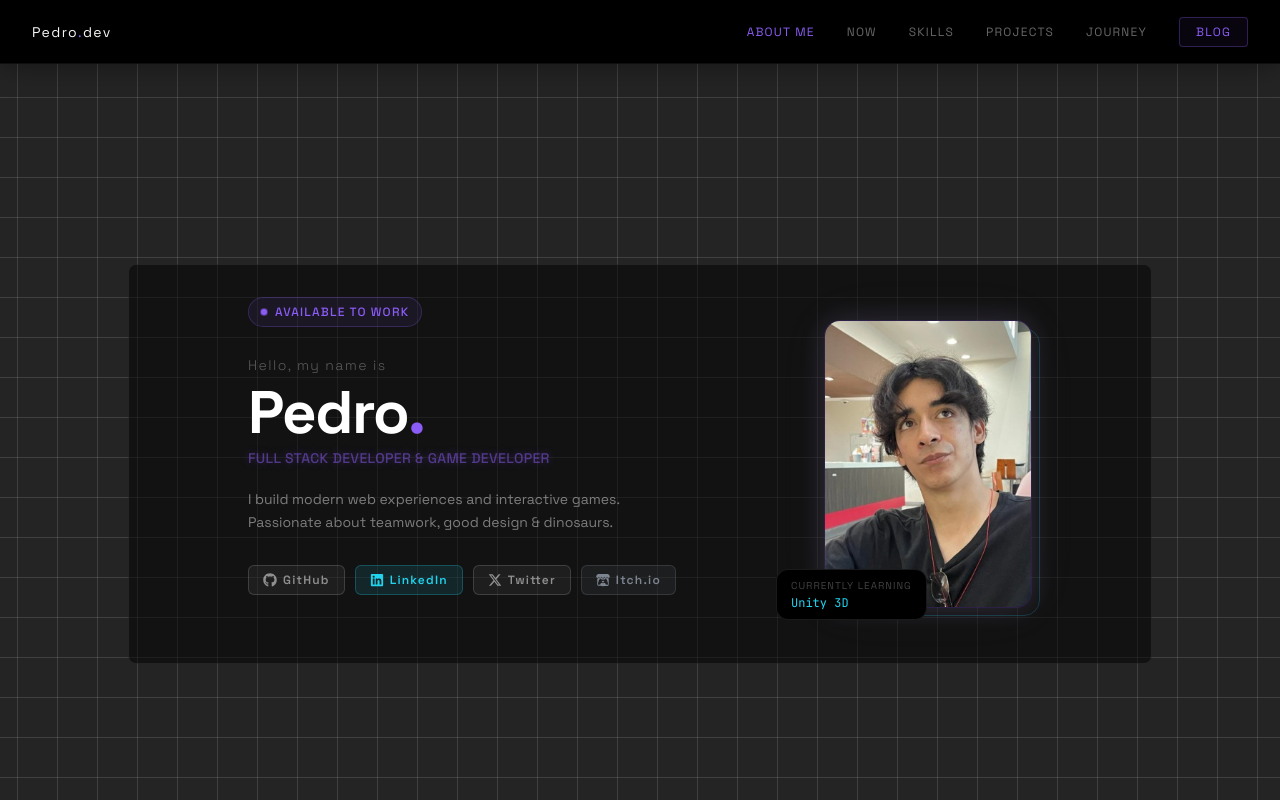
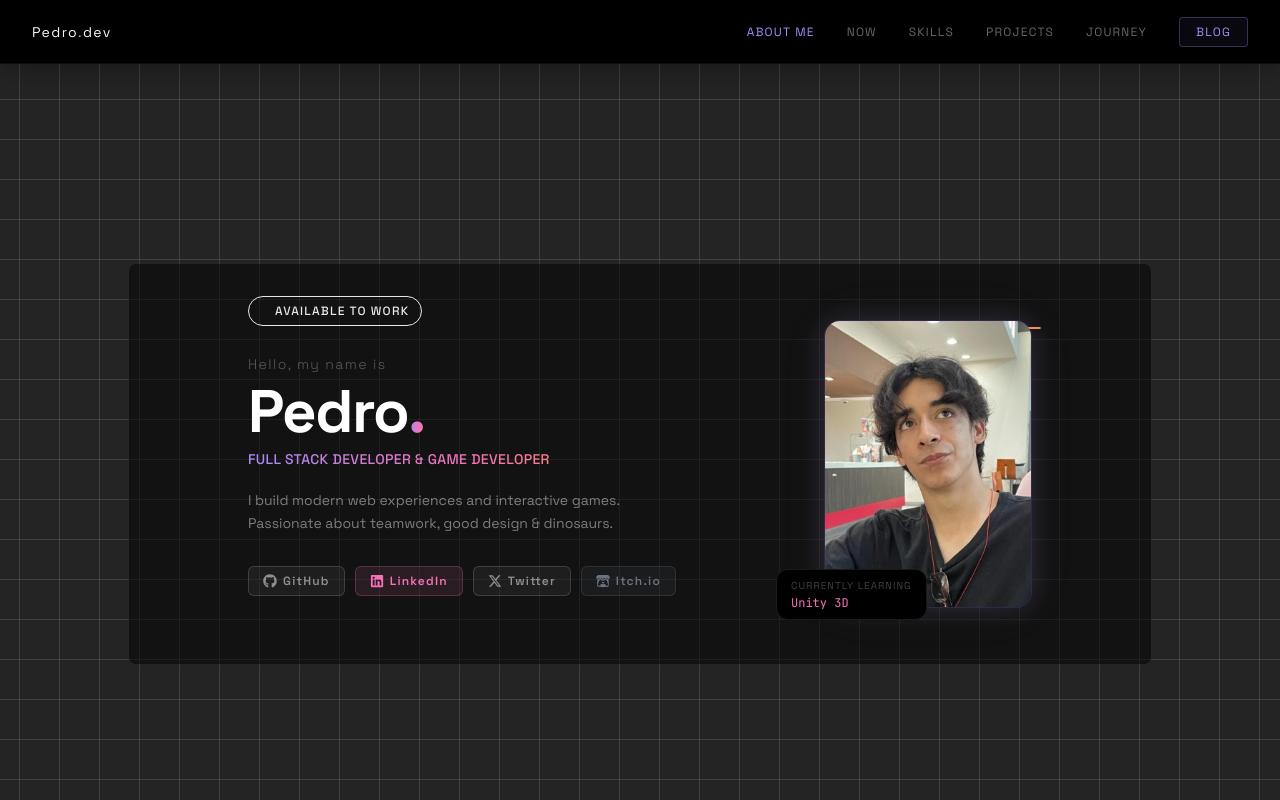
Before and after one commit to Peltre/devPortfolio, a React (Vite) app: page / in a window 1280 px wide. Shown: the top 800 px of the page. Built offline with nearby package versions, Linux system fonts and the light colour scheme; a web font is replaced by a local one.

Commit message:
Switch color palette to sunset
component rework incoming

```diff
--- a/App.jsx
+++ b/App.jsx
@@ -16,6 +16,8 @@ function App() {
                 className="grid-pattern-animated absolute inset-0 pointer-events-none"
 
             />
+            {/* Vertical sunset wash - travels from navbar to footer */}
+            <div className="page-sunset-wash absolute inset-0 pointer-events-none" />
             <div className="relative z-10 bg-black/15">
                 <Navbar />
                 <MCover />
--- a/index.css
+++ b/index.css
@@ -2,16 +2,23 @@
 
 @theme {
     --color-primary-300: #c4b5fd;
-    --color-primary-400: #8b5cf6;
+    --color-primary-400: #a78bfa;
     --color-primary-500: #7c3aed;
 
-    --color-secondary-300: #9aa3b0;
-    --color-secondary-400: #7d8590;
-    --color-secondary-500: #5b6470;
+    --color-secondary-300: #9ca3af;
+    --color-secondary-400: #6b7280;
+    --color-secondary-500: #4b5563;
 
-    --color-accent-300: #67e8f9;
-    --color-accent-400: #22d3ee;
-    --color-accent-500: #06b6d4;
+    --color-accent-300: #f9a8d4;
+    --color-accent-400: #f472b6;
+    --color-accent-500: #db2777;
+
+    --color-accent-amber-300: #fdba74;
+    --color-accent-amber-400: #fb923c;
+    --color-accent-amber-500: #ea580c;
+
+    --color-highlight-pink: #ff5fa7;
+    --color-highlight-blue: #4da3ff;
 
     --font-sans: "Space Grotesk", ui-sans-serif, system-ui, sans-serif;
     --font-mono: "JetBrains Mono", ui-monospace, "SFMono-Regular", monospace;
@@ -25,16 +32,20 @@
    change. */
 :root {
     --primary-300-rgb: 196 181 253;
-    --primary-400-rgb: 139 92 246;
+    --primary-400-rgb: 167 139 250;
     --primary-500-rgb: 124 58 237;
 
-    --secondary-300-rgb: 154 163 176;
-    --secondary-400-rgb: 125 133 144;
-    --secondary-500-rgb: 91 100 112;
+    --secondary-300-rgb: 156 163 175;
+    --secondary-400-rgb: 107 114 128;
+    --secondary-500-rgb: 75 85 99;
 
-    --accent-300-rgb: 103 232 249;
-    --accent-400-rgb: 34 211 238;
-    --accent-500-rgb: 6 182 212;
+    --accent-300-rgb: 249 168 212;
+    --accent-400-rgb: 244 114 182;
+    --accent-500-rgb: 219 39 119;
+
+    --accent-amber-300-rgb: 253 186 116;
+    --accent-amber-400-rgb: 251 146 60;
+    --accent-amber-500-rgb: 234 88 12;
 }
 
 @font-face {
@@ -176,6 +187,45 @@ html {
     animation: gridMove 2.5s steps(40, end) infinite;
 }
 
+@keyframes sunsetShift {
+    0%, 100% {
+        background-position: 0% 50%;
+    }
+    50% {
+        background-position: 100% 50%;
+    }
+}
+
+.sunset-grad {
+    background: linear-gradient(90deg, var(--color-primary-400), #f472b6, #fb923c, #f472b6, var(--color-primary-400));
+    background-size: 300% 100%;
+    -webkit-background-clip: text;
+    -webkit-text-fill-color: transparent;
+    background-clip: text;
+    color: transparent;
+    display: inline-block;
+    animation: sunsetShift 6s ease-in-out infinite;
+}
+
+.sunset-frame {
+    position: relative;
+}
+
+.sunset-frame::before {
+    content: "";
+    position: absolute;
+    inset: -1px;
+    border-radius: inherit;
+    padding: 1px;
+    background: linear-gradient(120deg, var(--color-primary-400), #f472b6, #fb923c, var(--color-primary-400));
+    background-size: 300% 300%;
+    animation: sunsetShift 8s ease-in-out infinite;
+    -webkit-mask: linear-gradient(#000 0 0) content-box, linear-gradient(#000 0 0);
+    -webkit-mask-composite: xor;
+    mask-composite: exclude;
+    pointer-events: none;
+}
+
 @keyframes gridMove {
     from {
         background-position: 0px 0px;
--- a/src/components/Journey.jsx
+++ b/src/components/Journey.jsx
@@ -60,7 +60,7 @@ function Journey() {
         <section id="journey" className="px-8 md:px-20 py-16 scroll-mt-20">
             {/* Header */}
             <div className="mb-10">
-                <p className="font-mono text-xs uppercase tracking-widest text-white/35 mb-2">
+                <p className="font-mono text-xs uppercase tracking-widest mb-2" style={{ color: "var(--sunset-journey)" }}>
                     04 / Journey
                 </p>
                 <h2 className="text-3xl font-light text-white/90">How I got here</h2>
--- a/src/components/MCover.jsx
+++ b/src/components/MCover.jsx
@@ -12,12 +12,12 @@ function MCover() {
                 {/* Left side */}
                 <div className="flex-1 max-w-lg">
                     {/* Available to work pill */}
-                    <div className="inline-flex items-center gap-2 bg-primary-400/8 border border-primary-400/25 rounded-full px-3 py-1.5 mb-7">
+                    <div className="inline-flex items-center gap-2 border rounded-full px-3 py-1.5 mb-7" style={{ background: "color-mix(in srgb, var(--sunset-hero) 8%, transparent)", borderColor: "color-mix(in srgb, var(--sunset-hero) 25%, transparent)" }}>
                         <span className="relative flex w-1.5 h-1.5">
-                            <span className="absolute inline-flex h-full w-full rounded-full bg-primary-400 opacity-60 animate-ping" />
-                            <span className="relative inline-flex w-1.5 h-1.5 rounded-full bg-primary-400" />
+                            <span className="absolute inline-flex h-full w-full rounded-full opacity-60 animate-ping" style={{ background: "var(--sunset-hero)" }} />
+                            <span className="relative inline-flex w-1.5 h-1.5 rounded-full" style={{ background: "var(--sunset-hero)" }} />
                         </span>
-                        <span className="text-xs font-medium text-primary-400 tracking-widest uppercase">
+                        <span className="text-xs font-medium tracking-widest uppercase" style={{ color: "var(--sunset-hero)" }}>
                             Available to work
                         </span>
                     </div>
@@ -27,9 +27,9 @@ function MCover() {
                         Hello, my name is
                     </p>
                     <h1 className="text-6xl font-bold text-white leading-[1.05] tracking-tight mb-1">
-                        Pedro<span className="text-primary-400">.</span>
+                        Pedro<span className="sunset-grad">.</span>
                     </h1>
-                    <p className="text-sm uppercase tracking-wide text-primary-400/50 font-medium mb-5 [text-shadow:0_0_8px_rgba(var(--primary-400-rgb)/0.3)]">
+                    <p className="sunset-grad text-sm uppercase tracking-wide font-medium mb-5">
                         Full Stack Developer &amp; Game Developer
                     </p>
                     {/* Bio */}
@@ -84,7 +84,7 @@ function MCover() {
                     <div className="relative">
 
                         {/* Overlay decor border */}
-                        <div className="absolute top-2 left-2 -right-2 -bottom-2 rounded-2xl border border-accent-400/20 pointer-events-none" />
+                        <div className="sunset-frame absolute top-2 left-2 -right-2 -bottom-2 rounded-2xl pointer-events-none" />
 
                         {/* 3. Picture */}
                         <div className="w-52 h-72 rounded-2xl border border-primary-400/15 overflow-hidden bg-primary-500/10 relative z-10 ember-breathe">
--- a/src/components/Projects.jsx
+++ b/src/components/Projects.jsx
@@ -63,7 +63,7 @@ function Projects() {
         <section id="proyectos" className="px-8 md:px-20 py-10 scroll-mt-20">
             {/* Header */}
             <div className="mb-12">
-                <p className="text-xs tracking-widest uppercase text-white/35 font-mono mb-2"> 03 / Projects</p>
+                <p className="text-xs tracking-widest uppercase font-mono mb-2" style={{ color: "var(--sunset-projects)" }}> 03 / Projects</p>
                 <h2 className="text-3xl font-light text-white/90">Things I've built</h2>
             </div>
             {/* Card grid */}
--- a/src/components/StatusRow.jsx
+++ b/src/components/StatusRow.jsx
@@ -33,7 +33,7 @@ function useElapsedSince(date) {
 function TimeBlock({ value, label }) {
     return (
         <div className="flex flex-col items-center">
-            <span className="clock-digits text-5xl md:text-6xl text-primary-400 tabular-nums glow-text">
+            <span className="sunset-grad clock-digits text-5xl md:text-6xl tabular-nums glow-text">
                 {value}
             </span>
             <span className="text-[10px] uppercase tracking-widest text-white/40 mt-2 font-mono">
@@ -135,7 +135,7 @@ function StatusRow() {
         <section id="now" className="px-8 md:px-20 py-16 scroll-mt-20">
             {/* Header */}
             <div className="mb-8">
-                <p className="font-mono text-xs uppercase tracking-widest text-white/35 mb-2">
+                <p className="font-mono text-xs uppercase tracking-widest mb-2" style={{ color: "var(--sunset-now)" }}>
                     01 / Now
                 </p>
                 <h2 className="text-3xl font-light text-white/90">What I'm up to</h2>
--- a/src/utils/techColors.js
+++ b/src/utils/techColors.js
@@ -1,8 +1,6 @@
 // A single orange -> yellow -> light blue glow spectrum shared across the
-// site. Every tech tag pulls its color from this gradient instead of an
-// arbitrary per-brand hue, so the whole tag system reads as one family.
-// Add a new tool to the `techs` array below and it gets the next color in
-// the rotation automatically.
+// site. Skills.jsx uses this for its category colors (grouping unrelated
+// techs into a handful of buckets, where brand colors would be meaningless).
 //
 // These hexes mirror the --color-primary / --color-secondary / --color-accent
 // tokens defined in index.css (@theme). This file can't use var(--...))
@@ -11,39 +9,40 @@
 // with a raw hex value. If you change the palette in index.css, update
 // this array to match.
 export const glowGradient = [
-    "#7c3aed", // primary-500 — deep mustard
-    "#8b5cf6", // primary-400 — mustard
-    "#c4b5fd", // primary-300 — pale mustard glow
-    "#5b6470", // secondary-500 — amber
-    "#7d8590", // secondary-400 — amber-yellow
-    "#9aa3b0", // secondary-300 — yellow
-    "#06b6d4", // accent-500 — cyan
-    "#22d3ee", // accent-400 — cyan glow
-    "#67e8f9", // accent-300 — light cyan glow
-    "#cffafe", // accent-200 — pale cyan glow
+    "#16c960", // primary-500 — deep terminal green
+    "#39ff88", // primary-400 — terminal green
+    "#86ffb5", // primary-300 — pale green glow
+    "#4b5563", // secondary-500 — slate gray
+    "#6b7280", // secondary-400 — mid gray
+    "#9ca3af", // secondary-300 — light gray
+    "#00a896", // accent-500 — deep teal
+    "#00d1b2", // accent-400 — teal
+    "#5eead4", // accent-300 — light teal glow
+    "#99f6e4", // accent-200 — pale teal glow
 ]
 
-const techs = [
-    "JavaScript",
-    "React",
-    "Node.js",
-    "Python",
-    "Unity",
-    "C#",
-    "Figma",
-    "Git",
-    "Tailwind",
-    "Aseprite",
-    "Vercel",
-    "Trello",
-    "Github",
-    "HTML",
-    "CSS",
-    "Vite",
-    "SQL",
-    "Typescript",
-]
-
-export const techColors = Object.fromEntries(
-    techs.map((name, i) => [name, glowGradient[i % glowGradient.length]])
-)
+// Per-tech tag colors, pulled from each tool's real brand color instead of
+// a shared rotation. This is what actually shows up on ProjectCard /
+// ProjectModal / StatusRow tags — a bit more colorful and each tag reads as
+// that specific tool at a glance. To add a new tool, just add a hex here;
+// there's no rotation to keep in sync anymore.
+export const techColors = {
+    JavaScript: "#F7DF1E",
+    React: "#61DAFB",
+    "Node.js": "#3C873A",
+    Python: "#4B8BBE",
+    Unity: "#CBCBCB",
+    "C#": "#9B4F96",
+    Figma: "#F24E1E",
+    Git: "#F05033",
+    Tailwind: "#38BDF8",
+    Aseprite: "#EF5FA7",
+    Vercel: "#F5F5F5",
+    Trello: "#0079BF",
+    Github: "#C9D1D9",
+    HTML: "#E34F26",
+    CSS: "#2965F1",
+    Vite: "#A78BFA",
+    SQL: "#00758F",
+    Typescript: "#3178C6",
+}
```
Also changed, not shown: src/components/Footer.jsx (+74 -24 lines), src/components/Skills.jsx (+4 -4 lines).
